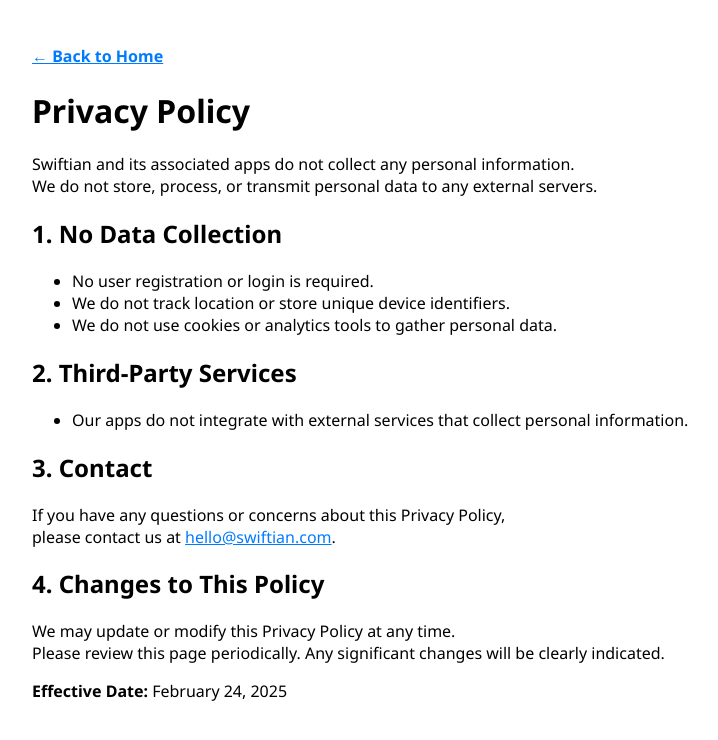
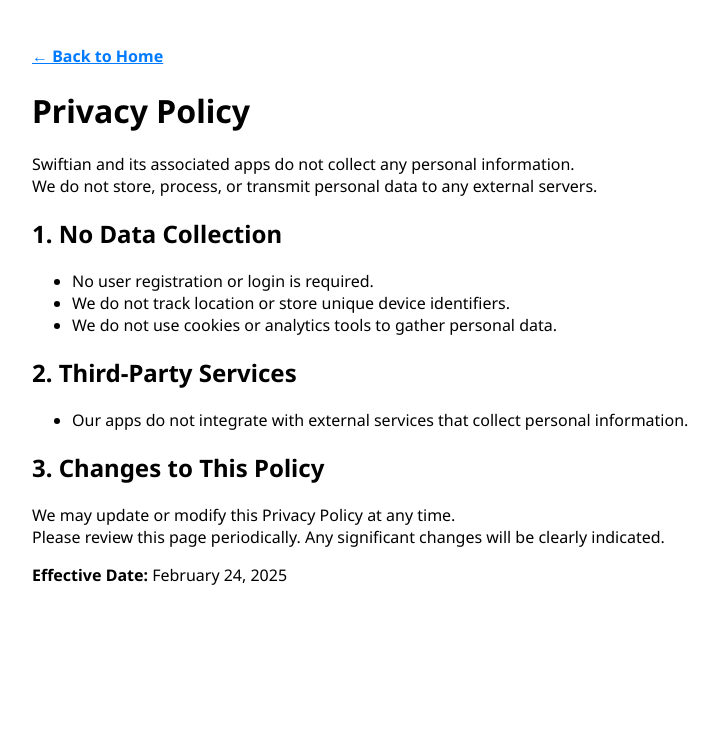
Before and after one commit to ThinkSwift/Swiftian, a Jekyll site: the page built from privacy/index.md, in a window 1280 px wide. Shown: the top 740 px of the page, without its empty margins (158-876 px from the left). Built offline with Jekyll 4.4.1, drawn with Linux system fonts in a browser that asks for light colours.

Commit message:
Fix: correct header formatting in index.md

```diff
--- a/privacy/index.md
+++ b/privacy/index.md
@@ -21,11 +21,7 @@
 ## 2. Third-Party Services
 - Our apps do not integrate with external services that collect personal information.
 
-## 3. Contact
-If you have any questions or concerns about this Privacy Policy,
-please contact us at [hello@swiftian.com](mailto:hello@swiftian.com).
-
-## 4. Changes to This Policy
+## 3. Changes to This Policy
 We may update or modify this Privacy Policy at any time.
 Please review this page periodically. Any significant changes will be clearly indicated.
 
```
